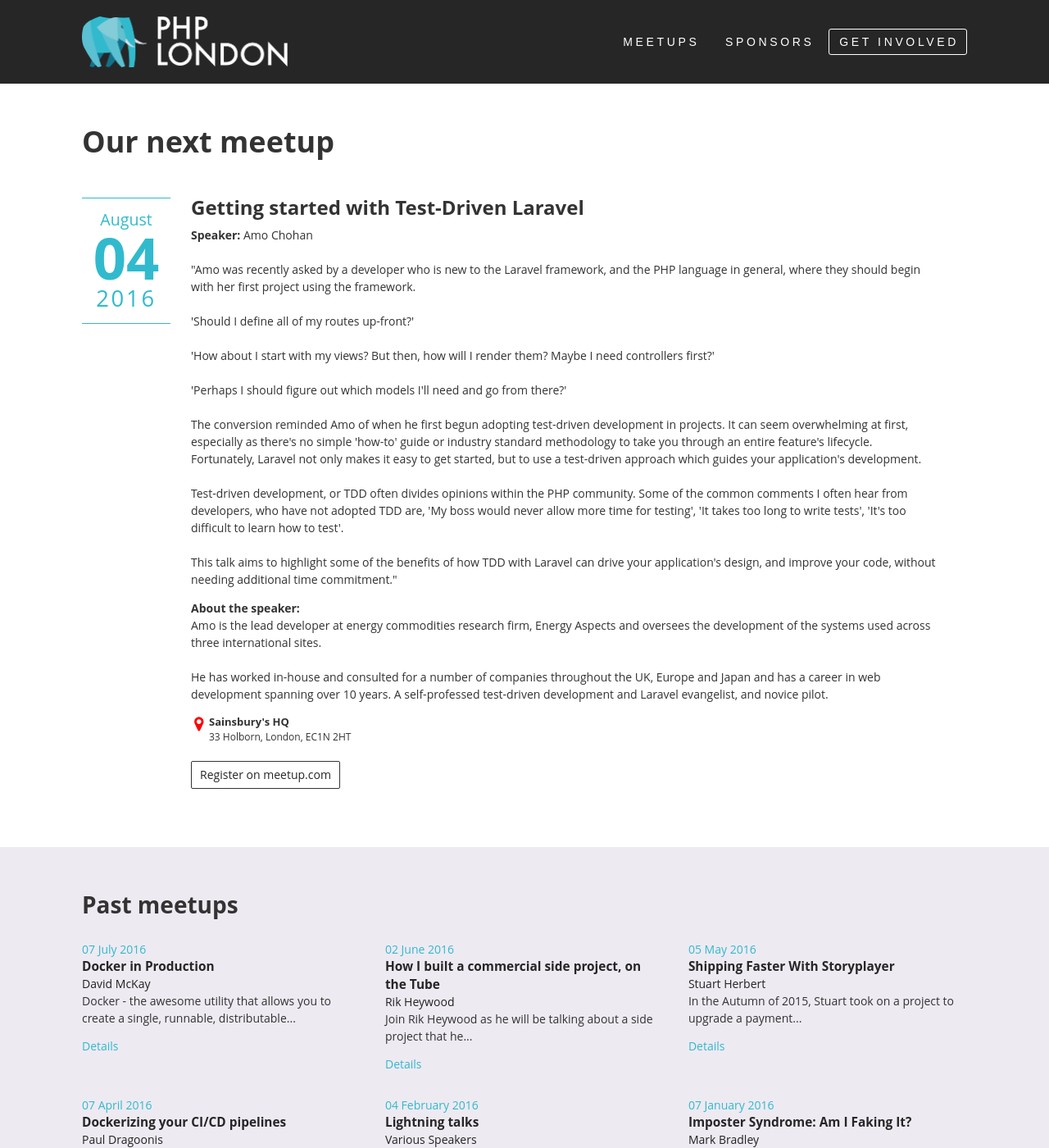
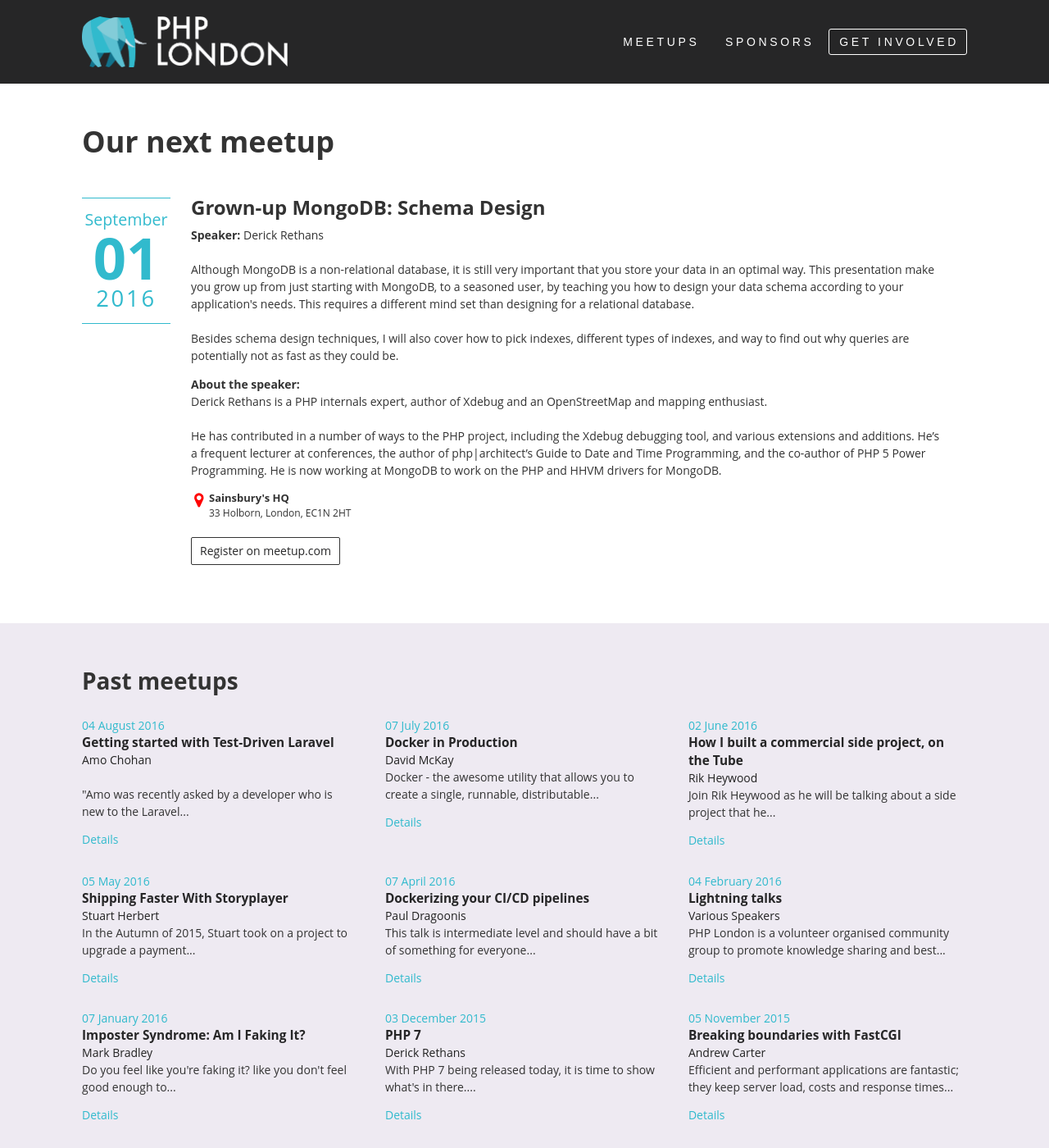
Before and after one commit to phplondon/phplondon.github.io, a Jekyll site: the page built from meetups/index.html, in a window 1280 px wide and 1400 px high. Shown: the whole window at 82% size. Built offline with Jekyll 4.4.1, drawn with Linux system fonts in a browser that asks for light colours.

Commit message:
Added Derricks talk Updated GA tracking

```diff
--- a/_data/meetups.yml
+++ b/_data/meetups.yml
@@ -1,3 +1,14 @@
+- date: 2016-09-01 19:00
+  url: http://www.meetup.com/phplondon/events/233637210/
+  location: sainsburys
+  speaker: derick-rethans
+  talk: "Grown-up MongoDB: Schema Design"
+  synopsis:
+    "<br />Although MongoDB is a non-relational database, it is still very important that you store your data in an optimal way. This presentation make you grow up from just starting with MongoDB, to a seasoned user, by teaching you how to design your data schema according to your application's needs. This requires a different mind set than designing for a relational database. <br /><br />
+
+    Besides schema design techniques, I will also cover how to pick indexes, different types of indexes, and way to find out why queries are potentially not as fast as they could be."
+
+
 - date: 2016-08-04 19:00
   url: http://www.meetup.com/phplondon/events/232965685/
   location: sainsburys
--- a/_data/speakers.yml
+++ b/_data/speakers.yml
@@ -6,8 +6,7 @@
     bio:
       "Amo is the lead developer at energy commodities research firm, Energy Aspects and oversees the development of the systems used across three international sites. <br /><br />
 
-      He has worked in-house and consulted for a number of companies throughout the UK, Europe and Japan and has a career in web development spanning over 10 years. A self-professed test-driven development and Laravel evangelist, and novice pilot.
-      "
+      He has worked in-house and consulted for a number of companies throughout the UK, Europe and Japan and has a career in web development spanning over 10 years. A self-professed test-driven development and Laravel evangelist, and novice pilot."
 
 david-mckay:
     name: David McKay
@@ -53,7 +52,13 @@
 
 derick-rethans:
     name: Derick Rethans
-    bio: "Bio for Derick"
+    url: https://derickrethans.nl
+    twitter: derickr
+    github: https://github.com/derickr
+    bio:
+      "Derick Rethans is a PHP internals expert, author of Xdebug and an OpenStreetMap and mapping enthusiast. <br /><br />
+
+      He has contributed in a number of ways to the PHP project, including the Xdebug debugging tool, and various extensions and additions. He’s a frequent lecturer at conferences, the author of php|architect’s Guide to Date and Time Programming, and the co-author of PHP 5 Power Programming. He is now working at MongoDB to work on the PHP and HHVM drivers for MongoDB."
 
 billie-thompson:
     name: Billie Thompson
--- a/_includes/analytics.html
+++ b/_includes/analytics.html
@@ -1,11 +1,10 @@
-<script type="text/javascript">
-  var _gaq = _gaq || [];
-  _gaq.push(['_setAccount', 'UA-37179901-1']);
-  _gaq.push(['_trackPageview']);
+<script>
+  (function(i,s,o,g,r,a,m){i['GoogleAnalyticsObject']=r;i[r]=i[r]||function(){
+            (i[r].q=i[r].q||[]).push(arguments)},i[r].l=1*new Date();a=s.createElement(o),
+          m=s.getElementsByTagName(o)[0];a.async=1;a.src=g;m.parentNode.insertBefore(a,m)
+  })(window,document,'script','https://www.google-analytics.com/analytics.js','ga');
 
-  (function() {
-    var ga = document.createElement('script'); ga.type = 'text/javascript'; ga.async = true;
-    ga.src = ('https:' == document.location.protocol ? 'https://ssl' : 'http://www') + '.google-analytics.com/ga.js';
-    var s = document.getElementsByTagName('script')[0]; s.parentNode.insertBefore(ga, s);
-  })();
+  ga('create', 'UA-80655462-1', 'auto');
+  ga('send', 'pageview');
+
 </script>
```
